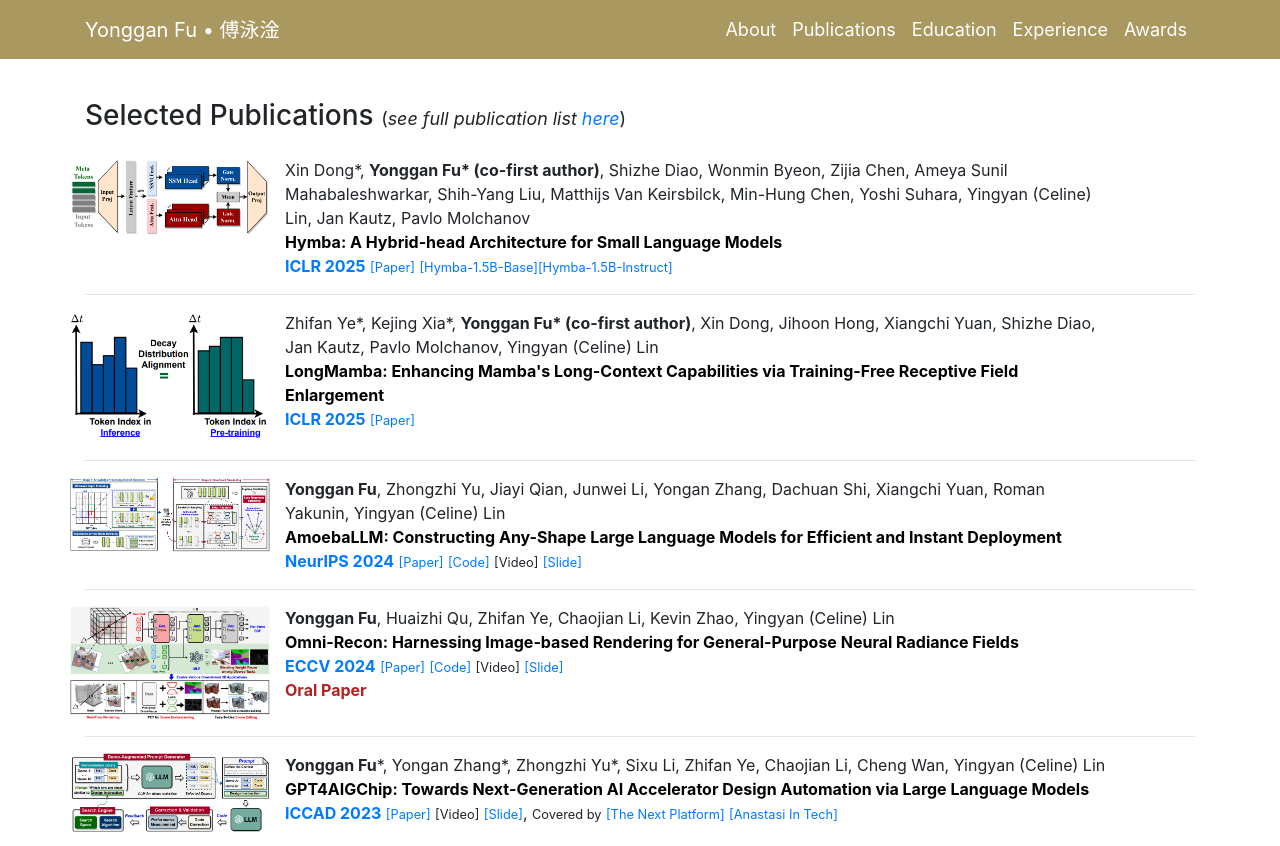
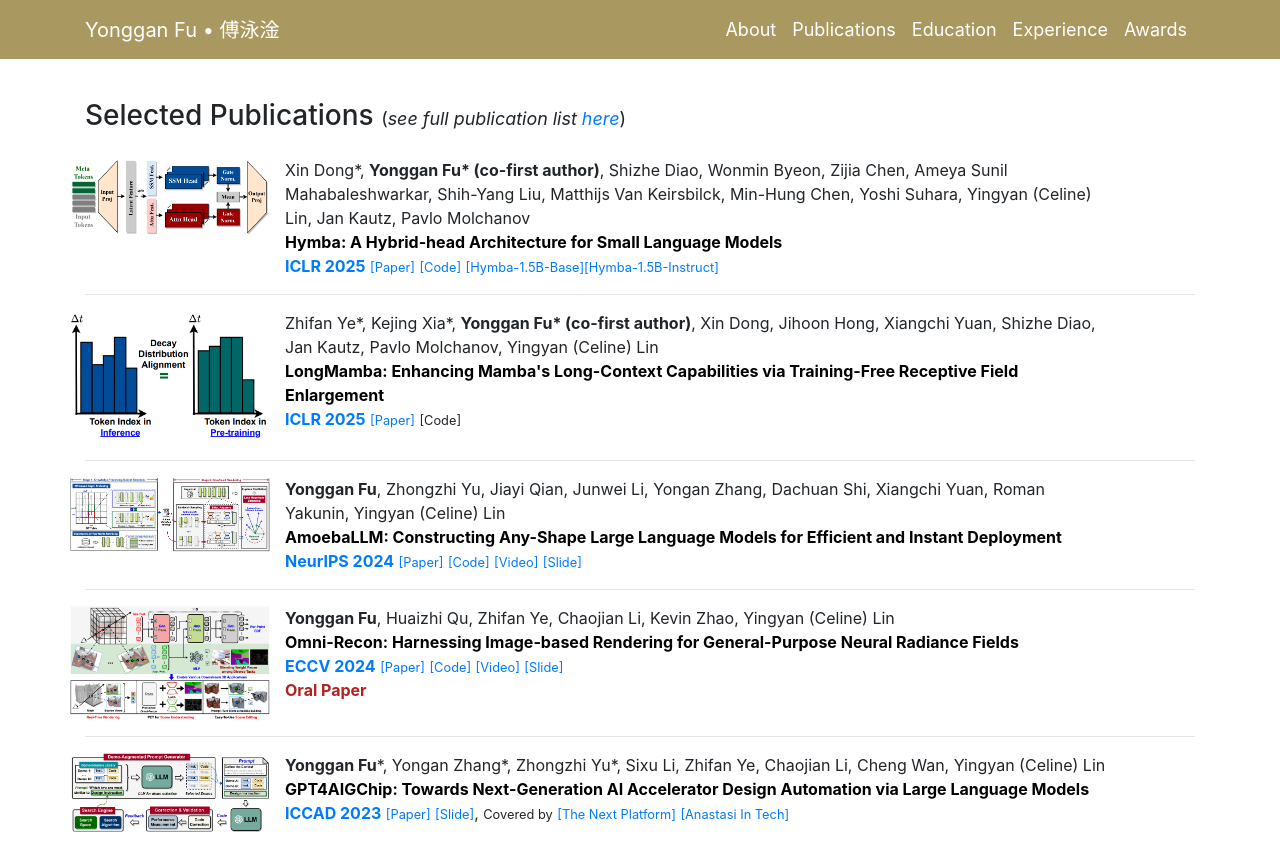
Before and after one commit to tilmto/tilmto.github.io, a Jekyll site: the page built from docs/index.markdown, in a window 1280 px wide and 1400 px high, scrolled down 1202 px. Shown: the top 846 px of the window. Built offline with Jekyll 4.4.1, drawn with Linux system fonts in a browser that asks for light colours; nearby versions of some CDN libraries; a style sheet for code colours, icons or effects is not loaded; grey boxes are pictures that could not be loaded.

Commit message:
add missing videos

```diff
--- a/docs/_layouts/index.html
+++ b/docs/_layouts/index.html
@@ -245,6 +245,7 @@
 				<b><font color="black">Hymba: A Hybrid-head Architecture for Small Language Models</font></b><br>
 				<b><a href="https://iclr.cc/" target="_blank">ICLR 2025</a></b>
 				<small><a href="https://arxiv.org/pdf/2411.13676" target="_blank">[Paper]</a></small>
+				<small><a href="https://github.com/NVlabs/hymba" target="_blank">[Code]</a></small>
 				<small><a href="https://huggingface.co/nvidia/Hymba-1.5B-Base" target="_blank">[Hymba-1.5B-Base]</a><a href="https://huggingface.co/nvidia/Hymba-1.5B-Instruct" target="_blank">[Hymba-1.5B-Instruct]</a></small>
 				</div>
 			</div><hr>
@@ -260,6 +261,7 @@
 				<b><font color="black">LongMamba: Enhancing Mamba's Long-Context Capabilities via Training-Free Receptive Field Enlargement</font></b><br>
 				<b><a href="https://iclr.cc/" target="_blank">ICLR 2025</a></b>
 				<small><a href="https://openreview.net/pdf?id=fMbLszVO1H" target="_blank">[Paper]</a></small>
+				<small>[Code]</small>
 				</div>
 			</div><hr>
 
@@ -275,7 +277,7 @@
 				<b><a href="https://neurips.cc/" target="_blank">NeurIPS 2024</a></b>
 				<small><a href="https://openreview.net/pdf?id=G0yxFmP87g" target="_blank">[Paper]</a></small>
 				<small><a href="https://github.com/GATECH-EIC/AmoebaLLM" target="_blank">[Code]</a></small>
-				<small>[Video]</small>
+				<small><a href="https://www.youtube.com/watch?v=czvVOkvYYKM" target="_blank">[Video]</a></small>
 				<small><a href="https://drive.google.com/file/d/1QiF2Suh7lf-NJ6b6SBwju3AnvEfjWD8L/view?usp=sharing" target="_blank">[Slide]</a></small><br>
 				</div>
 			</div><hr>
@@ -292,7 +294,7 @@
 				<b><a href="https://eccv.ecva.net/" target="_blank">ECCV 2024</a></b>
 				<small><a href="https://arxiv.org/pdf/2403.11131" target="_blank">[Paper]</a></small>
 				<small><a href="https://github.com/GATECH-EIC/Omni-Recon" target="_blank">[Code]</a></small>
-				<small>[Video]</small>
+				<small><a href="https://www.youtube.com/watch?v=fF3dfd-v9Yg" target="_blank">[Video]</a></small>
 				<small><a href="https://drive.google.com/file/d/1JZDv8jz02DMCiOAZo2fEa1y2c9qW-ac0/view?usp=sharing" target="_blank">[Slide]</a></small><br>
 				<font color="firebrick"><b>Oral Paper</b></font><br>
 				</div>
@@ -311,7 +313,7 @@
 				<small><a href="https://arxiv.org/pdf/2309.10730.pdf" target="_blank">[Paper]</a></small>
 				<!-- <small><a href="www.yongganfu.com" target="_blank">[Code]</a></small>
 				<small><a href="www.yongganfu.com" target="_blank">[Video]</a></small> -->
-				<small>[Video]</small>
+				<!-- <small>[Video]</small> -->
 				<small><a href="https://drive.google.com/file/d/1nWOR7pGPSYKVQVOQXtva5fRGNqPgp_kS/view?usp=sharing" target="_blank">[Slide]</a></small>, <small>Covered by</small>
 				<a href="https://www.nextplatform.com/2023/09/25/what-happens-when-llms-design-ai-accelerators/" target="_blank"> <small>[The Next Platform]</small></a><a href="https://www.youtube.com/watch?v=8nEv653XGag" target="_blank"> <small>[Anastasi In Tech]</small></a><br>
 				</div>
@@ -376,7 +378,7 @@
 				<b><font color="black">Robust Tickets Can Transfer Better: Drawing More Transferable Subnetworks in Transfer Learning</font></b><br>
 				<b><a href="https://www.dac.com/" target="_blank">DAC 2023</a></b>
 				<small><a href="https://arxiv.org/pdf/2304.11834.pdf" target="_blank">[Paper]</a></small>
-				<small>[Video]</small>
+				<!-- <small>[Video]</small> -->
 				<small><a href="https://drive.google.com/file/d/1PYjsem2odPbq5DsZfc_k5AyGJfcgI9Ol/view?usp=sharing" target="_blank">[Slide]</a></small><br>
 				</div>
 			</div><hr>
```
